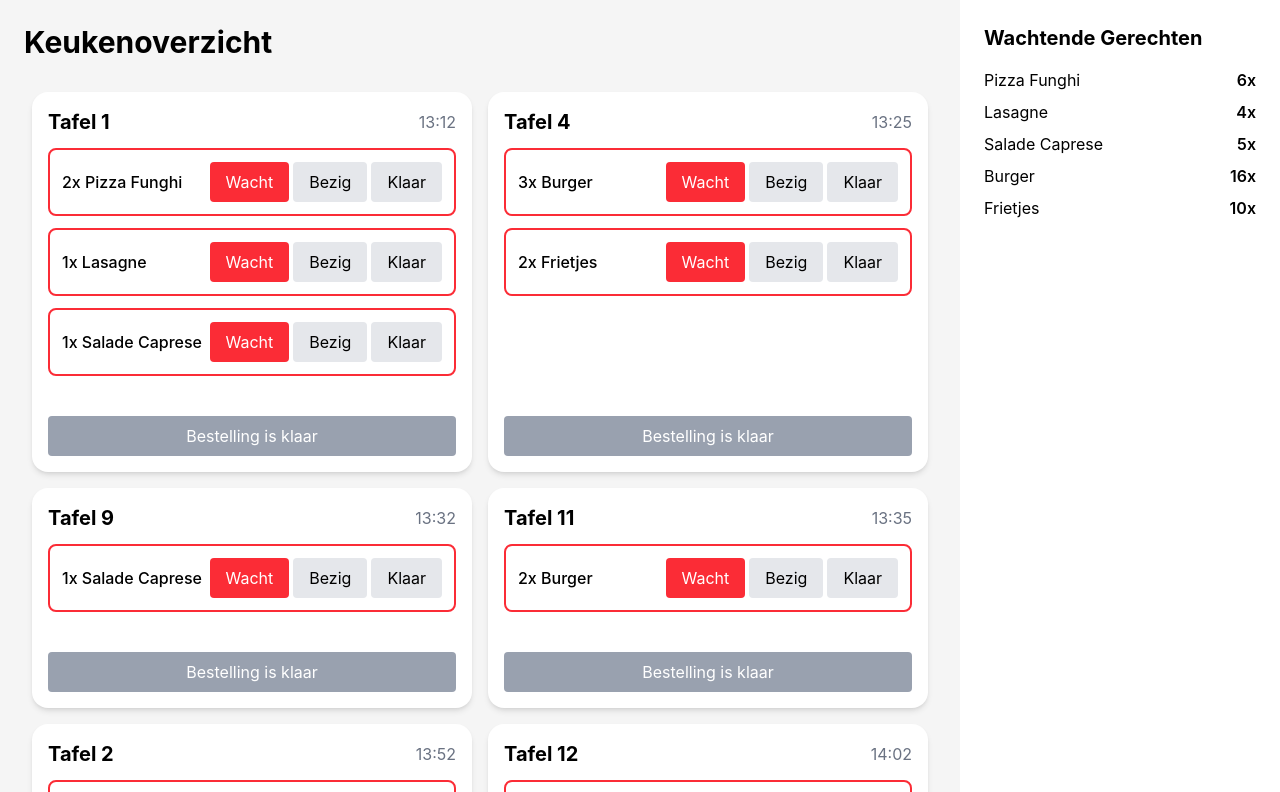
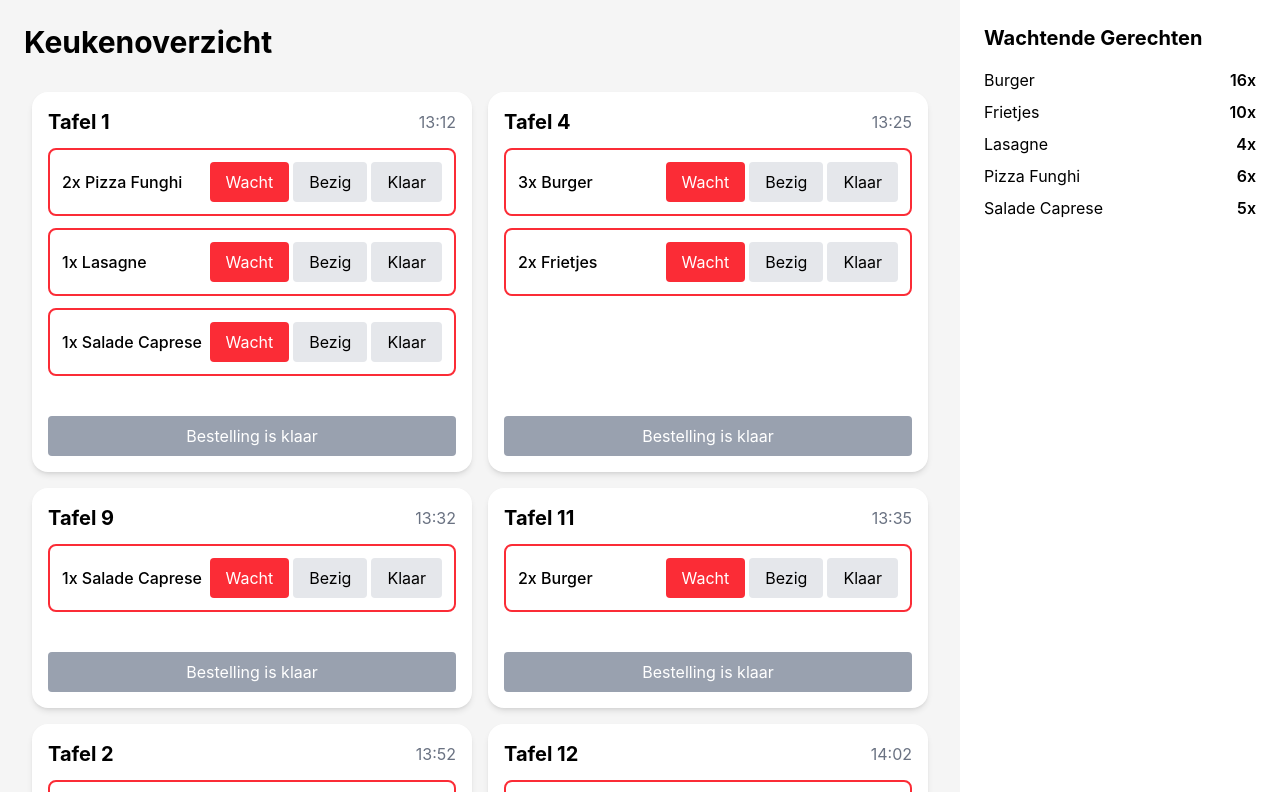
Before and after one commit to cassandrakhaya/ManagerSide-Frontend, a React (Vite) app: page /keuken in a window 1280 px wide. Shown: the top 792 px of the page. Built offline with nearby package versions, Linux system fonts and the light colour scheme.

Commit message:
De wachtende gerechten aangepast

```diff
--- a/src/components/OrderCard.jsx
+++ b/src/components/OrderCard.jsx
@@ -1,16 +1,13 @@
 import React, { useState } from "react";
 
-const OrderCard = ({ order }) => {
-  const [items, setItems] = useState(
-    order.items.map(item => ({ ...item, status: "waiting" }))
-  );
+const OrderCard = ({ order, onUpdate }) => {
+  const [items, setItems] = useState(order.items);
 
   const updateStatus = (index, newStatus) => {
-    setItems(prev => {
-      const updated = [...prev];
-      updated[index].status = newStatus;
-      return updated;
-    });
+    const updated = [...items];
+    updated[index].status = newStatus;
+    setItems(updated);
+    onUpdate({ ...order, items: updated }); // Stuur nieuwe status naar parent
   };
 
   const allDone = items.every(item => item.status === "done");
@@ -18,11 +15,11 @@ const OrderCard = ({ order }) => {
   const getStatusClass = (status) => {
     switch (status) {
       case "waiting":
-        return "border-red-500"; // Rood voor 'wacht'
+        return "border-red-500";
       case "inProgress":
-        return "border-yellow-400"; // Oranje voor 'bezig'
+        return "border-yellow-400";
       case "done":
-        return "border-green-500"; // Groen voor 'klaar'
+        return "border-green-500";
       default:
         return "";
     }
--- a/src/pages/KitchenDashboard.jsx
+++ b/src/pages/KitchenDashboard.jsx
@@ -108,7 +108,6 @@ const KitchenDashboard = () => {
   useEffect(() => {
     const itemsCount = {};
 
-    // Tel het aantal gerechten in de wachtstatus
     orders.forEach(order => {
       order.items.forEach(item => {
         if (item.status === "waiting") {
@@ -121,26 +120,34 @@ const KitchenDashboard = () => {
   }, [orders]);
 
   return (
-    <div className="flex h-screen bg-[#F5F5F5]"> {/* Lichtgrijze achtergrond voor de pagina */}
-      <div className="w-3/4 p-6 flex flex-wrap">
+    <div className="flex h-screen bg-[#F5F5F5]">
+      <div className="w-3/4 p-6 flex flex-wrap overflow-y-auto">
         <h1 className="text-3xl font-bold mb-6 w-full">Keukenoverzicht</h1>
         {orders.map((order, index) => (
           <div key={index} className="w-1/2 p-2">
-            <OrderCard order={order} />
+            <OrderCard
+              order={order}
+              onUpdate={(updatedOrder) => {
+                setOrders(prevOrders =>
+                  prevOrders.map((o, i) => (i === index ? updatedOrder : o))
+                );
+              }}
+            />
           </div>
         ))}
       </div>
 
-      {/* Zijbalk met wachtende gerechten */}
-      <div className="w-1/4 bg-white p-6 flex flex-col"> {/* Wit voor de zijbalk */}
+      <div className="w-1/4 bg-white p-6 flex flex-col">
         <h2 className="text-xl font-bold mb-4">Wachtende Gerechten</h2>
         <ul className="flex-grow">
-          {Object.entries(waitingItems).map(([itemName, quantity]) => (
-            <li key={itemName} className="flex justify-between mb-2">
-              <span>{itemName}</span>
-              <span className="font-semibold">{quantity}x</span>
-            </li>
-          ))}
+        {Object.entries(waitingItems)
+          .sort(([a], [b]) => a.localeCompare(b))
+          .map(([itemName, quantity]) => (
+          <li key={itemName} className="flex justify-between mb-2">
+            <span>{itemName}</span>
+            <span className="font-semibold">{quantity}x</span>
+          </li>
+        ))}
         </ul>
       </div>
     </div>
```
